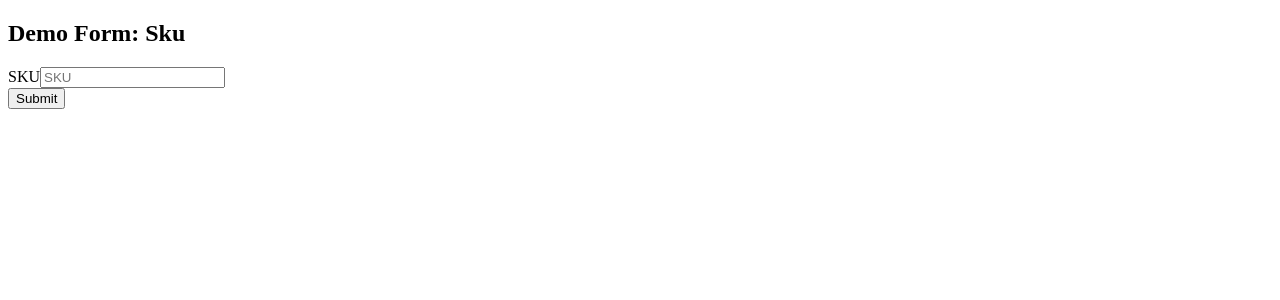
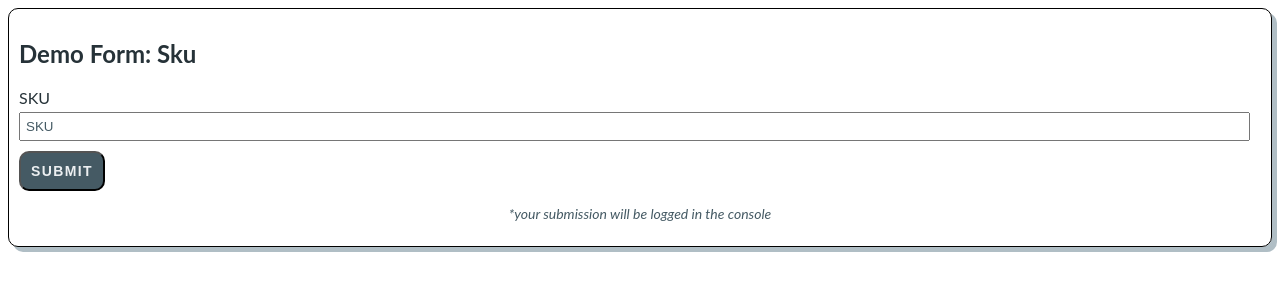
Before and after one commit to dev-mDavid/ng-template-driven-form, an Angular app: page / in a window 1280 px wide. Shown: the top 300 px of the page. Built offline with nearby package versions, Linux system fonts and the light colour scheme.

Commit message:
style the Form Component

```diff
--- a/src/app/form/form.component.html
+++ b/src/app/form/form.component.html
@@ -14,5 +14,6 @@
     </div>
 
     <button type="submit">Submit</button>
+    <p>*your submission will be logged in the console </p>
   </form>
 </div>
--- a/src/app/form/form.component.sass
+++ b/src/app/form/form.component.sass
@@ -1,8 +1,45 @@
+$white: #eceff1
+$light-gray: #b0bec5
+$gray: #607d8b
+$dark-gray: #455a64
+$black: #263238
+
 .ui
+  font-family: lato
+  border: 1px solid black
+  padding: 10px
+  box-shadow: 5px 5px $light-gray
+  color: $black
+  border-radius: 10px
+
   h2
+
   form
     .field
       label
+        font-size: 16px
+        display: block
+
       input
+        display: block
+        margin-top: 5px
+        width: 98%
+        padding: 5px
+        &::placeholder
+          color: $dark-gray
 
   button
+    background-color: $dark-gray
+    color: $white
+    font-weight: 800
+    font-size: 14px
+    text-transform: uppercase
+    letter-spacing: 0.1em
+    padding: 10px
+    border-radius: 10px
+    margin-top: 10px
+  p
+    font-size: 14px
+    text-align: center
+    font-style: italic
+    color: $dark-gray
```
